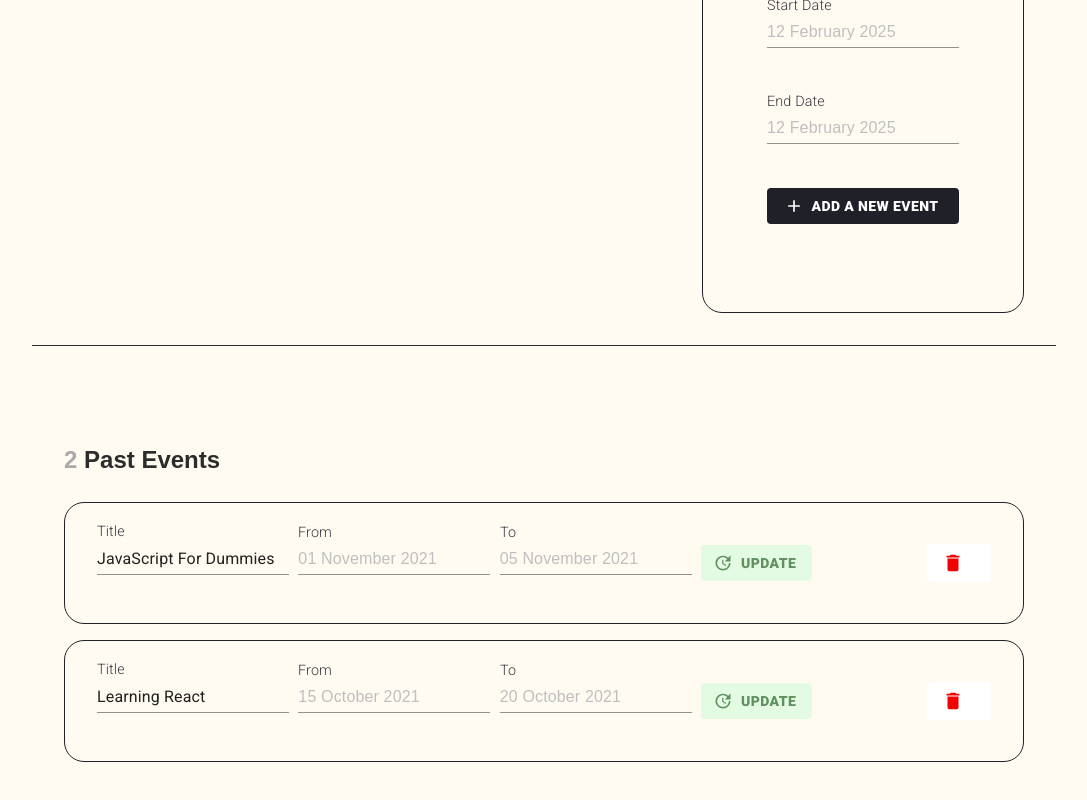
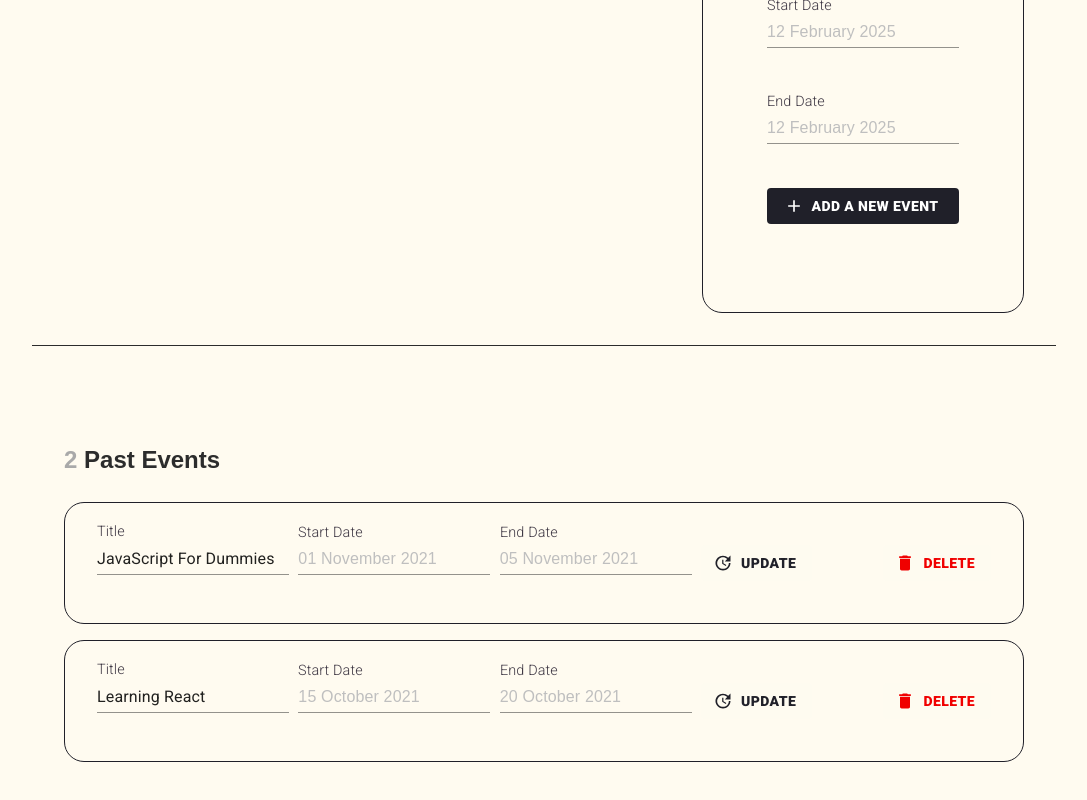
Before and after one commit to inaavm/calendar-react, a React (Create React App) app: page / in a window 1280 px wide. Shown: the part 501-1301 px from the top of the page, without its empty margins (96-1183 px from the left). Built offline with nearby package versions, Linux system fonts and the light colour scheme.

Commit message:
colors to transparent book.js

```diff
--- a/src/components/Book.js
+++ b/src/components/Book.js
@@ -113,14 +113,14 @@ const Book = ({setBookListInitValue, bookId, bookTitle, bookStart, bookEnd}) =>
             <LocalizationProvider dateAdapter={AdapterDateFns}>
 
                 <CustomDatePickerStart
-                            label="From"
+                            label="Start Date"
                             value={updateNewBookStart}
                             onChange={setNewUpdateBookStart} // {prop with state update function} from the Component
                             isSelected={startDateSelected}
                             setIsSelected={setStartDateSelected}
                 />
                  <CustomDatePickerEnd
-                            label="To"
+                            label="End Date"
                             value={updateNewBookEnd}
                             onChange={setNewUpdateBookEnd} // {prop with state update function} from the Component
                             isSelected={endDateSelected}
@@ -130,13 +130,13 @@ const Book = ({setBookListInitValue, bookId, bookTitle, bookStart, bookEnd}) =>
               <Button
               variant="contained"
               sx = {{
-              color: "#619061",
+              color: "#202029",
               fontWeight:"800",
-              backgroundColor:"#e3fbe3",
+              backgroundColor:"#FEFBF0",
               boxShadow:"none",
               ":hover": { // needs to be precised as well when changing a a color
-                backgroundColor:"#e3fbe3",
-                borderColor:"#FFE3E2",
+                backgroundColor:"#FEFBF0",
+                borderColor:"#FFFFFF",
                 border:"1px solid",
                 boxShadow:"none",
               }
@@ -157,11 +157,10 @@ const Book = ({setBookListInitValue, bookId, bookTitle, bookStart, bookEnd}) =>
               sx = {{
                 color: "#F00000",
                 fontWeight:"800",
-                backgroundColor:"#FFFFFF",
+                backgroundColor:"#FEFBF0",
                 boxShadow:"none",
-                width:"1rem",
                 ":hover": { // needs to be precised as well when changing a a color
-                  backgroundColor:"#FFFFFF",
+                  backgroundColor:"#FEFBF0",
                   boxShadow:"none",
                   borderColor:"#FFE3E2",
                   border:"1px solid",
@@ -169,10 +168,10 @@ const Book = ({setBookListInitValue, bookId, bookTitle, bookStart, bookEnd}) =>
 
                  }}
               onClick={() => onDeleteBook(bookId)}
-               size="large"
+               size="medium"
               startIcon={<DeleteIcon />}
             >
-              {/* Delete  */}
+              Delete
             </Button>
             </div>
             </div>
```
Also changed, not shown: 2 other files (tests, documents, lock files or other folders).
